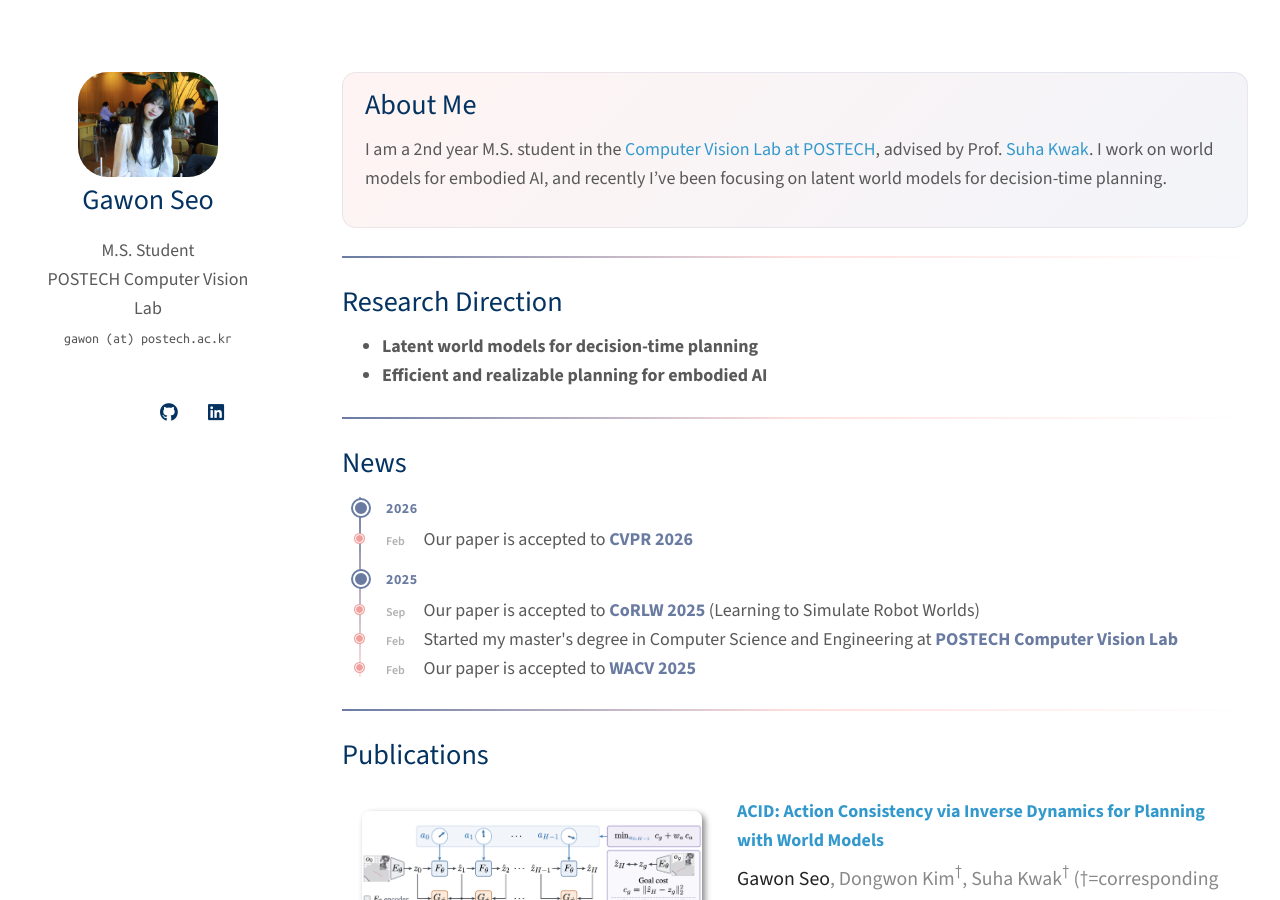
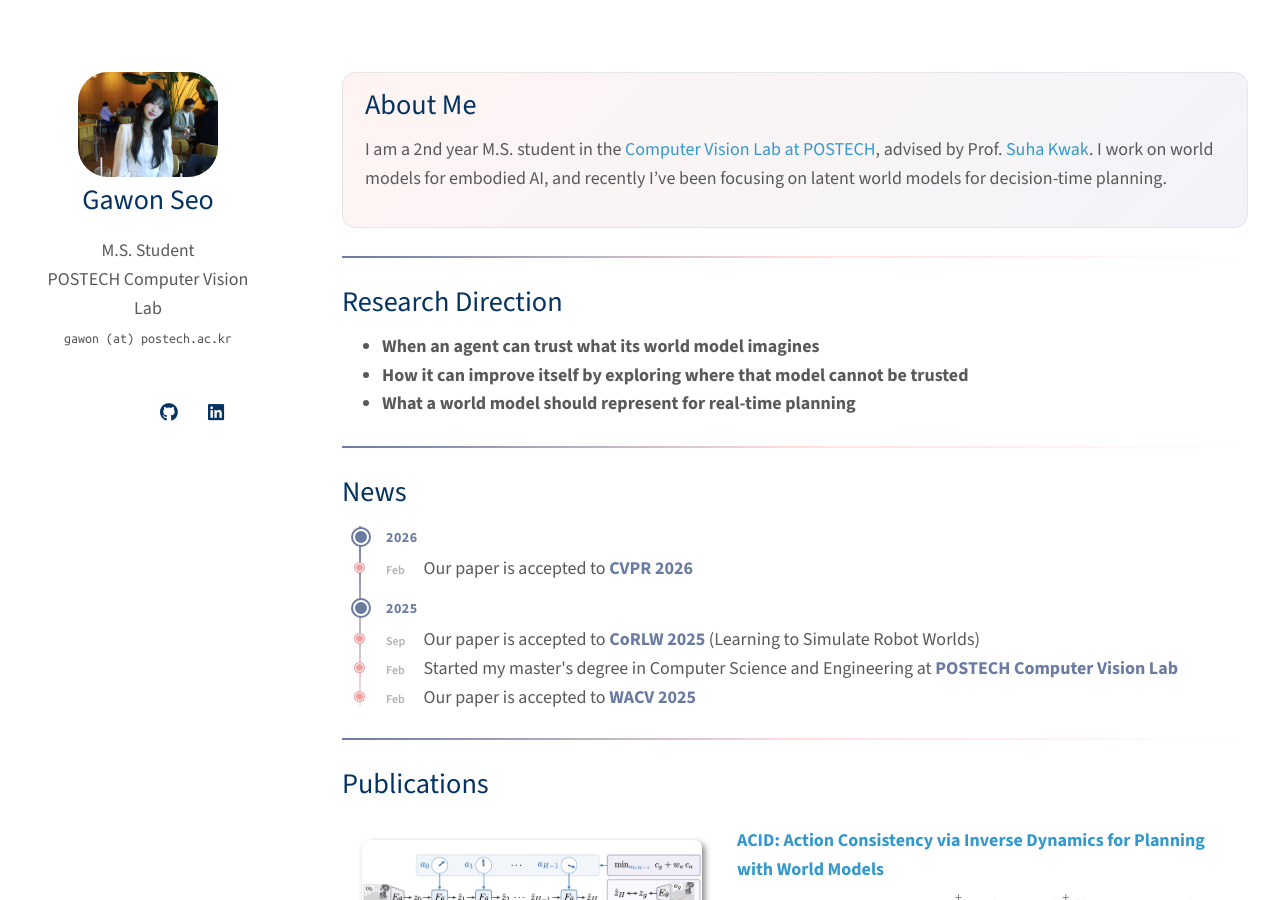
Before and after one commit to gawon1224/gawon1224.github.io, a Jekyll site: the page built from index.md, in a window 1280 px wide and 900 px high. Built offline with Jekyll 4.4.1, drawn with Linux system fonts in a browser that asks for light colours; a style sheet for code colours, icons or effects is not loaded.

Commit message:
Align Research Direction with the CV's research interests
Co-Authored-By: Claude Opus 5.5 <noreply@anthropic.com>

```diff
--- a/index.md
+++ b/index.md
@@ -14,8 +14,9 @@ I am a 2nd year M.S. student in the [Computer Vision Lab at POSTECH](https://cvl
 
 ## Research Direction
 
-- <b>Latent world models for decision-time planning</b>
-- <b>Efficient and realizable planning for embodied AI</b>
+- <b>When an agent can trust what its world model imagines</b>
+- <b>How it can improve itself by exploring where that model cannot be trusted</b>
+- <b>What a world model should represent for real-time planning</b>
 
 ---
 
```
